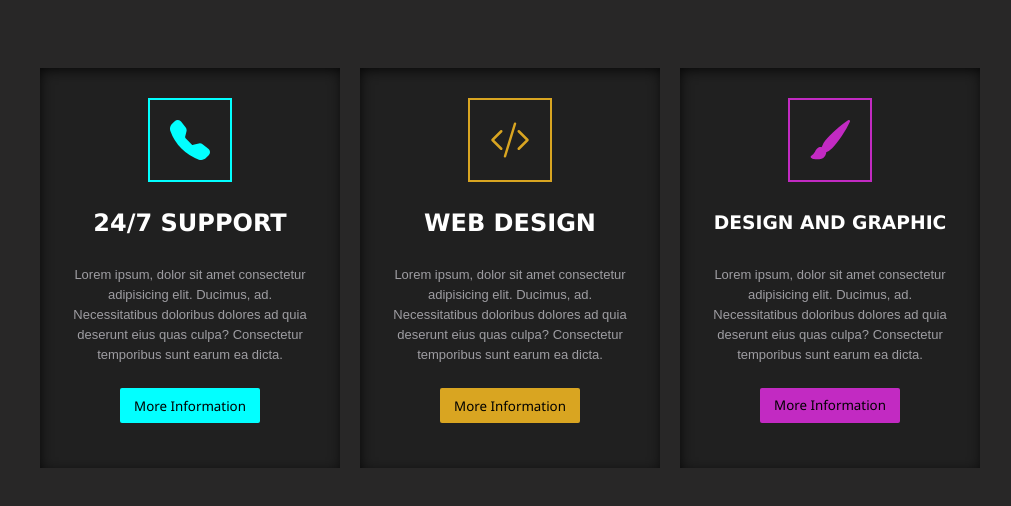
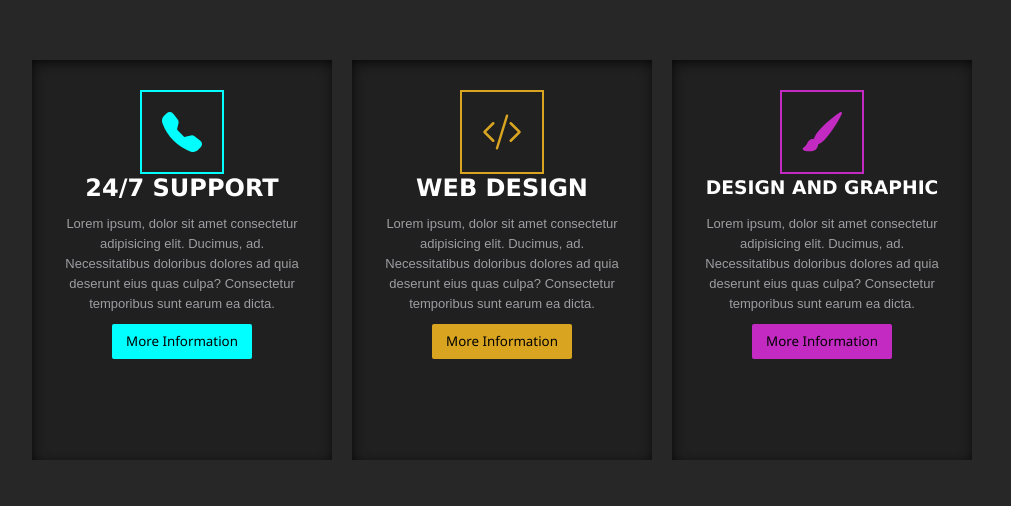
Before and after one commit to danialeyz/servicebox-responsive, a plain HTML site: page index.html in a window 1280 px wide. Shown: the part 140-646 px from the top of the page, without its empty margins (138-1149 px from the left). Drawn offline with Linux system fonts and the light colour scheme.

Commit message:
IOS bug fixed

```diff
--- a/style.css
+++ b/style.css
@@ -1,6 +1,12 @@
 :root {
   --dark-color: #282727;
   --white-color: #ffffff;
+}
+
+* {
+  overflow-x: hidden !important;
+  margin: 0px;
+  padding: 0px;
 }
 
 body {
@@ -16,6 +22,7 @@ body {
   grid-template-columns: 1fr 1fr 1fr;
   column-gap: 20px;
   overflow-x: hidden !important;
+  max-width: 1300px;
 }
 
 .box {
@@ -83,7 +90,7 @@ h2,
 h3 {
   font-family: "Lucida Sans", "Lucida Sans Regular", "Lucida Grande",
     "Lucida Sans Unicode", Geneva, Verdana, sans-serif;
-  margin-top: 100px;
+  margin-top: 1rem;
 }
 
 p {
@@ -91,6 +98,7 @@ p {
   font-family: Arial, Helvetica, sans-serif;
   color: #9e9da2;
   font-size: 13px;
+  margin-top: 1rem;
 }
 
 .box:hover svg,
```
